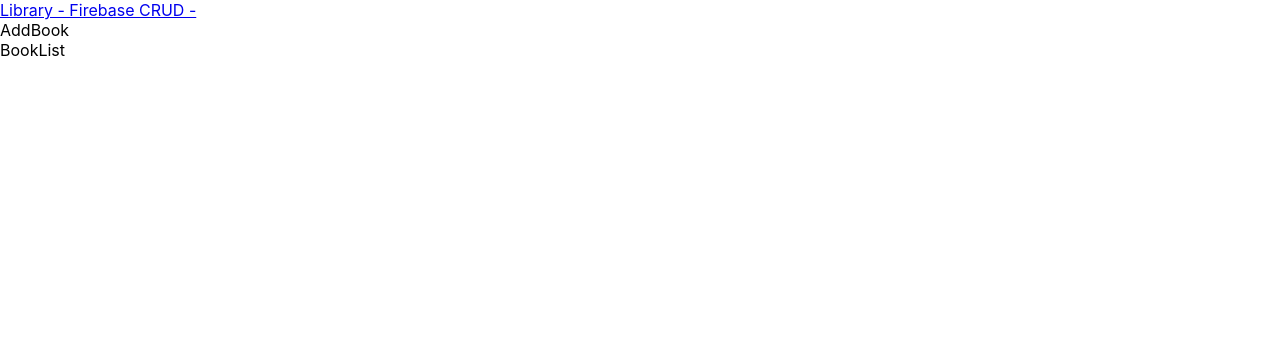
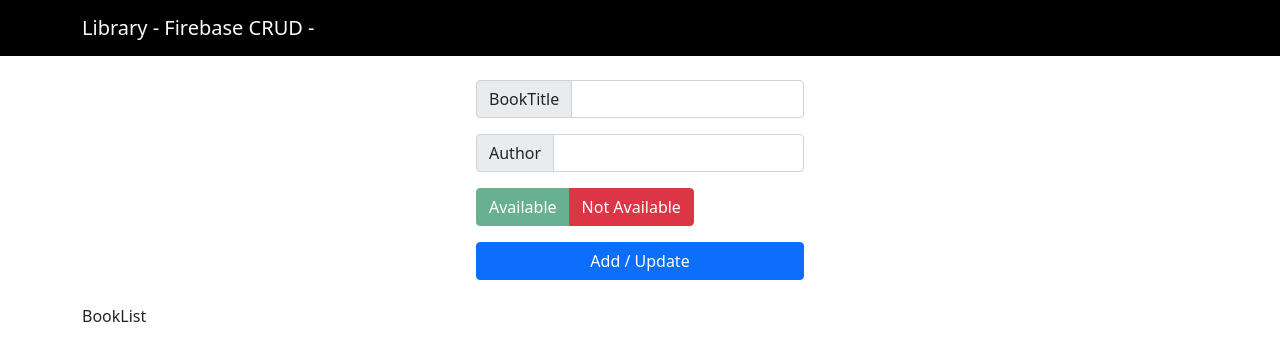
Before and after one commit to Chimoha31/CRUD_Sample, a React (Create React App) app: page / in a window 1280 px wide. Shown: the top 360 px of the page. Built offline with nearby package versions, Linux system fonts and the light colour scheme.

Commit message:
Fixed Bug

```diff
--- a/src/App.js
+++ b/src/App.js
@@ -2,13 +2,14 @@ import React, { Fragment } from "react";
 import AddBook from "./components/AddBook";
 import { Col, Container, Navbar, Row } from "react-bootstrap";
 import BooksList from "./components/BooksList";
+import 'bootstrap/dist/css/bootstrap.min.css';
 
 const App = () => {
   return (
     <Fragment>
-      <Navbar bg="light" variant="dark" className="header">
+      <Navbar bg="black" className="header">
         <Container>
-          <Navbar.Brand href="#home">Library - Firebase CRUD -</Navbar.Brand>
+          <Navbar.Brand href="#home" className="text-light">Library - Firebase CRUD -</Navbar.Brand>
         </Container>
       </Navbar>
 
--- a/src/components/AddBook.js
+++ b/src/components/AddBook.js
@@ -1,11 +1,99 @@
-import React from 'react'
+import React, { useState } from "react";
+import { Form, Alert, InputGroup, Button, ButtonGroup } from "react-bootstrap";
+import BookDataService from "../services/book.services"
 
 const AddBook = () => {
+  const [flag, setFlag] = useState(true);
+  const [title, setTitle] = useState("");
+  const [author, setAuthor] = useState("");
+  const [status, setStatus] = useState("Available");
+  const [error, setError] = useState({ err: false, errMsg: "" });
+
+  const submitHandler = async (e) => {
+    e.preventDefault();
+    setError("");
+    if (title === "" || author === "") {
+      setError({ err: true, errMsg: "To fill all is required" });
+      return;
+    }
+    const newBook = {
+      title,
+      author,
+      status,
+    };
+    console.log(newBook);
+    try {
+      await BookDataService.addBooks(newBook);
+      setError({ err: false, errMsg: "New Book added succesfully!" });
+    } catch (e) {
+      setError({ err: true, errMsg: e.error });
+    }
+    setTitle("");
+    setAuthor("");
+  };
+
   return (
-    <div>
-      AddBook
-    </div>
-  )
-}
+    <>
+      <div className="p-4 box">
+        {error.err && <Alert variant="danger">{error.errMsg}</Alert>}
+        <Form onSubmit={submitHandler}>
+          {/* Book Titleの入力欄 */}
+          <Form.Group className="mb-3" controlId="formBookTitle">
+            <InputGroup>
+              <InputGroup.Text id="formBookTitle">BookTitle</InputGroup.Text>
+              <Form.Control
+                type="text"
+                value={title}
+                onChange={(e) => setTitle(e.target.value)}
+              />
+            </InputGroup>
+          </Form.Group>
 
-export default AddBook
+          {/* Authorの入力欄 */}
+          <Form.Group className="mb-3" controlId="formBookAuthor">
+            <InputGroup>
+              <InputGroup.Text id="formBookAuthor">Author</InputGroup.Text>
+              <Form.Control
+                type="text"
+                value={author}
+                onChange={(e) => setAuthor(e.target.value)}
+              />
+            </InputGroup>
+          </Form.Group>
+
+          {/* Available or Not Available */}
+          <ButtonGroup aria-label="Basic example" className="mb-3">
+            <Button
+              disabled={flag}
+              variant="success"
+              onClick={(e) => {
+                setStatus("Available");
+                setFlag(false);
+              }}
+            >
+              Available
+            </Button>
+            <Button
+              variant="danger"
+              disabled={!flag}
+              onClick={(e) => {
+                setStatus("Not Available");
+                setFlag(false);
+              }}
+            >
+              Not Available
+            </Button>
+          </ButtonGroup>
+
+          <div className="d-grid gap-2">
+            <Button variant="primary" type="Submit">
+              Add / Update
+            </Button>
+          </div>
+        </Form>
+      </div>
+    </>
+  );
+};
+
+export default AddBook;
--- a/src/components/firebase.js
+++ b/src/components/firebase.js
@@ -1,5 +1,5 @@
 import { initializeApp } from "firebase/app";
-import {getFireStore} from 'firebase/firestore';
+import { getFirestore } from 'firebase/firestore';
 
 const firebaseConfig = {
   apiKey: "AIzaSyAvNPGuHuOMONiq5bjCkUkKUj_YXGgXYlw",
@@ -11,4 +11,4 @@ const firebaseConfig = {
 };
 
 const app = initializeApp(firebaseConfig);
-export const db = getFireStore(app);
+export const db = getFirestore(app);
--- a/src/services/book.services.js
+++ b/src/services/book.services.js
@@ -12,13 +12,13 @@ import {
 
 // 参照するのは”books”と名付けたcollection
 const bookCollectionRef = collection(db, "books");
-
 class BookDataService {
   // 情報を追加したい時はaddDoc()内の第一引数にどこにaddするかの情報＝bookCoolectionRefを入れ、
   // 第二引数には、bookCollectionRefに追加したい内容が入ったnewBookを指定。
-  addBooks = (newBook) => {
-    return addDoc(bookCollectionRef, newBook);
-  }
+    addBooks = (newBook) => {
+      return addDoc(bookCollectionRef, newBook);
+    };
+
   // 内容を編集する際は、idを付与。複数あるドキュメントの内、1つをupdate(変更)したいので、
   // まずは1つのドキュメントという意味のdoc()関数の第一引数にfirestoreを定数化したdb、
   // 第二引数にcollection名、第三引数にidを指定しbookDocとして格納。⇨複数あるドキュメントのうち特定のドキュメントを抽出。
@@ -26,24 +26,22 @@ class BookDataService {
   updateBook = (id, updatedBook) => {
     const bookDoc = doc(db, "books", id);
     return updateDoc(bookDoc, updatedBook);
-  }
+  };
   // 削除に関しては追加も変更もすることがなく、ただ単に消すだけなので、idを渡してどのDocなのかを指定できれば良し。
   deleteBook = (id) => {
     const bookDoc = doc(db, "books", id);
     return deleteDoc(bookDoc);
-  }
+  };
 
   // 文字通り、collection名booksの中にあるDocuments全て取得したい場合なので複数形のgetDocs()
   getAllBooks = () => {
     return getDocs(bookCollectionRef);
-  }
+  };
   // getDocs()と違い個々のDocを取得したいので引数にはidを渡す。
   getBook = (id) => {
-    const bookDoc = dog(db, "books", id)
-    return getDog(bookDoc);
-  }
+    const bookDoc = doc(db, "books", id);
+    return getDoc(bookDoc);
+  };
 }
 
-
-
 export default new BookDataService();
```
